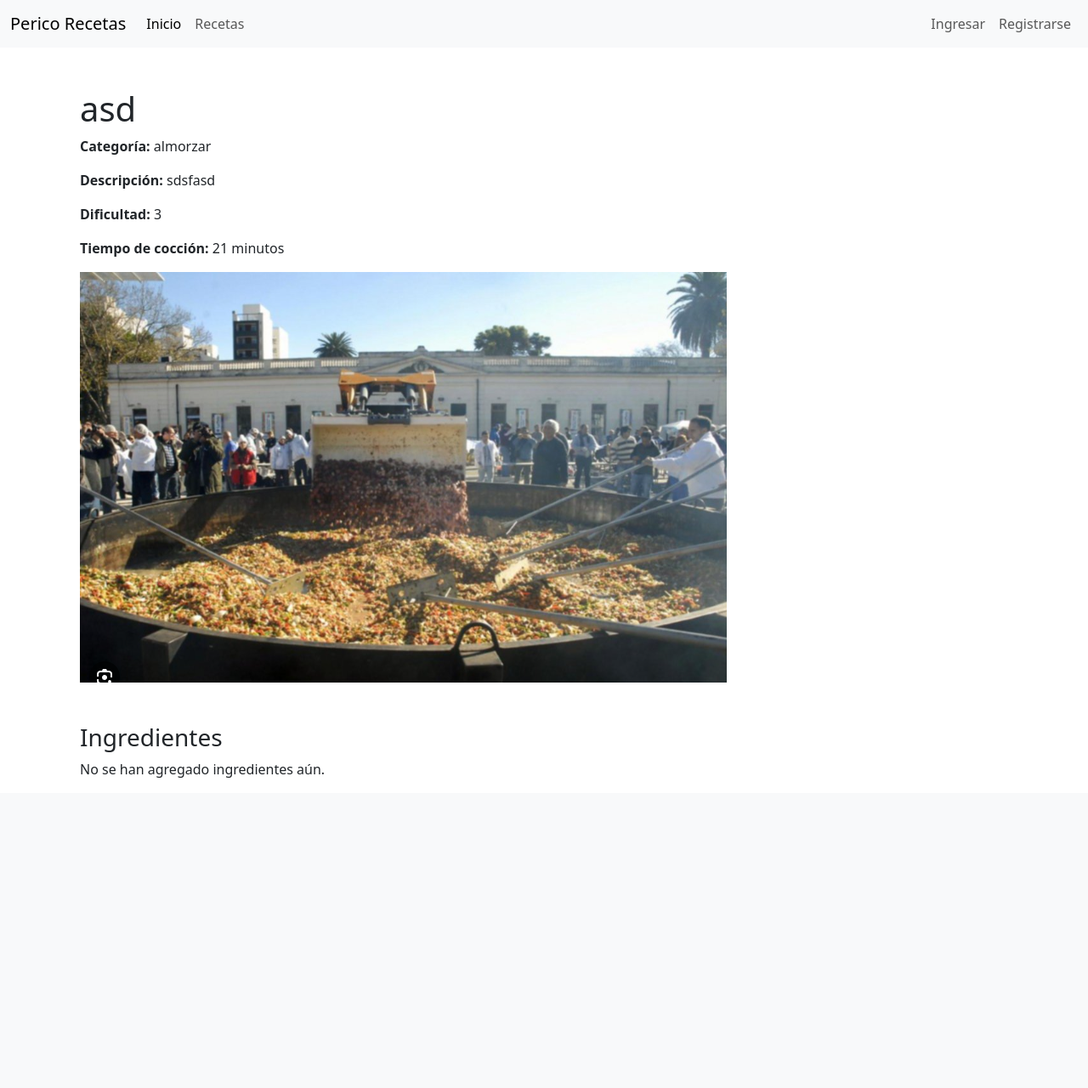
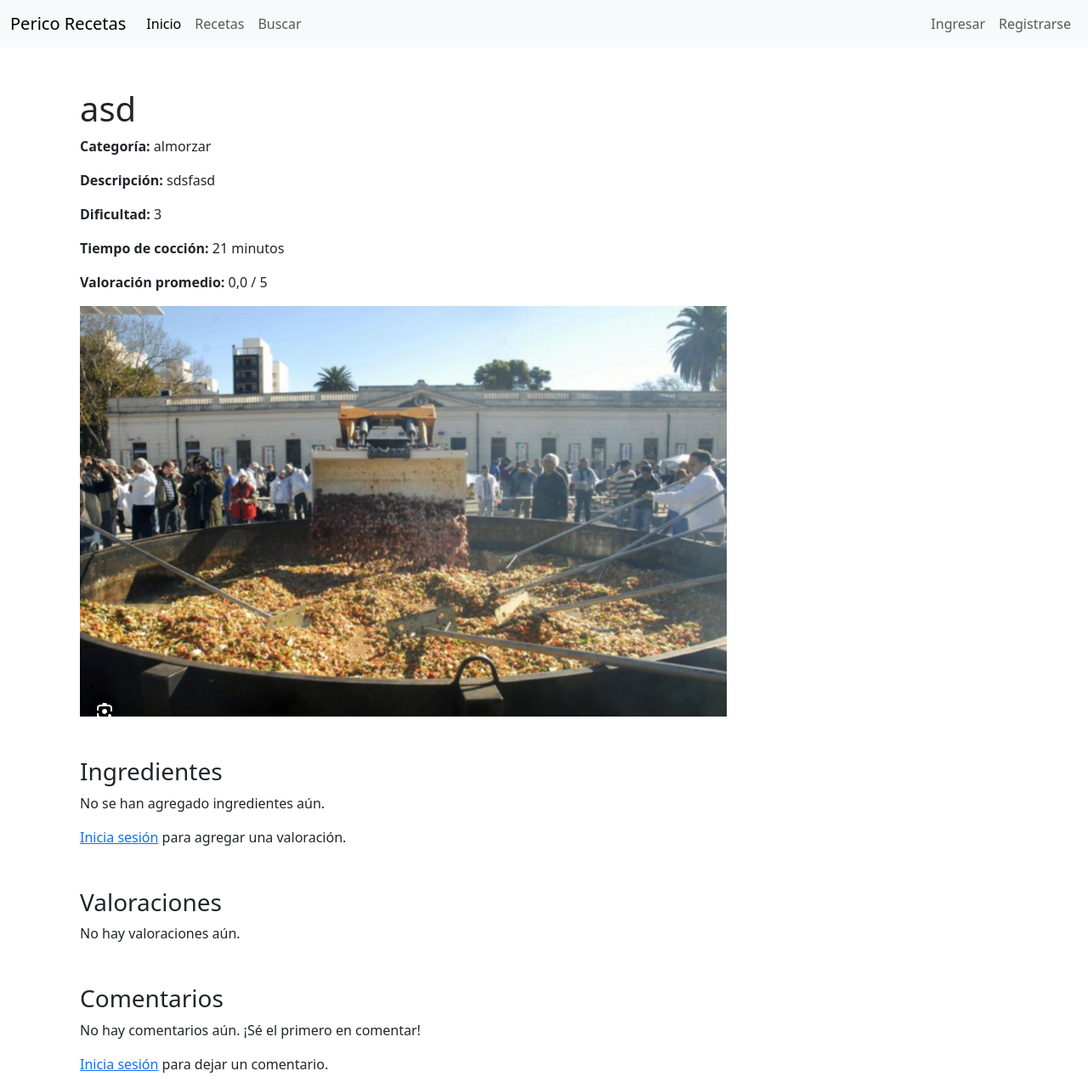
Before and after one commit to LeNoNll65ll/sistema_recetas, a Django app: page /recetas/4/ in a window 1280 px wide. Shown: the whole page at 85% size. Before the commit the page ends 915 px from the top, so only its background shows below. Run offline with Django 5.2, Linux system fonts and the light colour scheme; data comes from the database, SQL or seed files in the repository; both versions use the stored data as it was after the commit.

Commit message:
actualizacion

```diff
--- a/apps/core/forms.py
+++ b/apps/core/forms.py
@@ -31,3 +31,19 @@ class IngredienteForm(forms.ModelForm):
     class Meta:
         model = Ingrediente
         fields = ['nombre', 'unidad']
+
+class ValoracionForm(forms.ModelForm):
+    class Meta:
+        model = Valoracion
+        fields = ['estrellas', 'comentario']
+        widgets = {
+            'estrellas': forms.RadioSelect(choices=[(i, f"{i} estrellas") for i in range(1, 6)]),
+        }
+
+class ComentarioForm(forms.ModelForm):
+    class Meta:
+        model = Comentario
+        fields = ['texto']
+        widgets = {
+            'texto': forms.Textarea(attrs={'rows': 3, 'placeholder': 'Escribe tu comentario aquí...'}),
+        }
--- a/apps/core/models.py
+++ b/apps/core/models.py
@@ -72,6 +72,9 @@ class Valoracion(models.Model):
     estrellas = models.IntegerField(validators=[MinValueValidator(1), MaxValueValidator(5)])
     comentario = models.TextField(blank=True, null=True)
 
+    class Meta:
+        unique_together = ('usuario', 'receta')  # Restricción de una valoración por usuario y receta
+
     def __str__(self):
         return f"Valoración de {self.estrellas} estrellas para {self.receta.titulo} por {self.usuario.username}"
 
--- a/apps/core/templates/base.html
+++ b/apps/core/templates/base.html
@@ -26,9 +26,18 @@
                     <li class="nav-item">
                         <a class="nav-link" href="{% url 'agregar_receta' %}">Agregar Recetas</a>
                     </li>
+                    <li class="nav-item">
+                        <a class="nav-link" href="{% url 'agregar_receta' %}">Mis resetas</a>
+                    </li>
+                    <li class="nav-item">
+                        <a class="nav-link" href="{% url 'agregar_receta' %}">Mis Favoritos</a>
+                    </li>
                     {% endif %}
                     <li class="nav-item">
                         <a class="nav-link" href="{% url 'lista_recetas' %}">Recetas</a>
+                    </li>
+                    <li class="nav-item">
+                        <a class="nav-link" href="{% url 'lista_recetas' %}">Buscar</a>
                     </li>
                 </ul>
                 <ul class="navbar-nav mb-2 mb-lg-0">
--- a/apps/core/templates/agregar_ingredientes.html
+++ b/apps/core/templates/ingredientes/agregar_ingredientes.html
@@ -19,7 +19,7 @@
         {% csrf_token %}
         {{ form.as_p }}
         <button type="submit" class="btn btn-primary">Guardar Ingrediente</button>
-        <a href="{% url 'crear_ingrediente' receta_id=receta.id %}" class="btn btn-primary">Crear Nuevo Ingrediente</a>
+        <a href="{% url 'crear_ingrediente' receta_id=receta.id %}" class="btn btn-success">Crear Nuevo Ingrediente</a>
     </form>
     <a href="{% url 'detalle_receta' receta.id %}" class="btn btn-secondary mt-3">Volver a la Receta</a>
 </div>
--- a/apps/core/templates/crear_ingrediente.html
+++ b/apps/core/templates/ingredientes/crear_ingrediente.html
@@ -2,7 +2,6 @@
 
 {% block content %}
 <h2>Crear Nuevo Ingrediente</h2>
-<p>Receta ID: {{ receta_id }}</p>
   <form method="post">
     {% csrf_token %}
     {{ form.as_p }}
--- /dev/null
+++ b/apps/core/templates/recetas/detalle_receta.html
@@ -0,0 +1,114 @@
+{% extends 'base.html' %}
+
+{% block title %}{{ receta.titulo }} | Detalles{% endblock %}
+
+{% block content %}
+<div class="container mt-5">
+    <h1>{{ receta.titulo }}</h1>
+    <p><strong>Categoría:</strong>
+        {% if receta.categoria %}
+            {{ receta.categoria.nombre }}
+        {% else %}
+            Sin categoría
+        {% endif %}
+    </p>
+    <p><strong>Descripción:</strong> {{ receta.descripcion }}</p>
+    <p><strong>Dificultad:</strong> {{ receta.dificultad }}</p>
+    <p><strong>Tiempo de cocción:</strong> {{ receta.tiempo_coccion }} minutos</p>
+    <!-- Valoración promedio -->
+    <p><strong>Valoración promedio:</strong> {{ promedio_valoraciones|floatformat:1 }} / 5</p>
+    {% if receta.imagen %}
+        <img src="{{ receta.imagen.url }}" alt="{{ receta.titulo }}" class="img-fluid">
+    {% endif %}
+
+    <!-- Ingredientes -->
+    <h3 class="mt-5">Ingredientes</h3>
+    {% if ingredientes %}
+        <ul>
+            {% for ingrediente in ingredientes %}
+                <li>
+                    {% if receta.usuario == request.user %}
+                    <!-- Botón para eliminar -->
+                    <form action="{% url 'eliminar_ingrediente' ingrediente.id %}" method="post" class="d-inline">
+                        {% csrf_token %}
+                        <button type="submit" class="btn btn-danger btn-sm">X</button>
+                    </form>
+                    {% endif %}
+                    {{ ingrediente.cantidad }} {{ ingrediente.ingrediente.unidad }} de {{ ingrediente.ingrediente.nombre }}
+                </li>
+            {% endfor %}
+        </ul>
+    {% else %}
+        <p>No se han agregado ingredientes aún.</p>
+    {% endif %}
+
+    <!-- Opciones de edición solo para el propietario -->
+    {% if receta.usuario == request.user %}
+        <a href="{% url 'editar_receta' receta.id %}" class="btn btn-warning mt-3">Editar Receta</a>
+        <a href="{% url 'eliminar_receta' receta.id %}" class="btn btn-danger mt-3">Eliminar Receta</a>
+        <a href="{% url 'agregar_ingrediente' receta.id %}" class="btn btn-success mt-3">Agregar Ingredientes</a>
+    {% endif %}
+
+    <!-- Formulario para agregar una valoración -->
+    {% if user.is_authenticated %}
+        {% if receta.usuario != request.user %}
+        <h3 class="mt-5">Agregar tu valoración</h3>
+        <form method="post">
+            {% csrf_token %}
+            {{ form.as_p }}
+            <button type="submit" class="btn btn-primary">Enviar valoración</button>
+        </form>
+        {% endif %}
+    {% else %}
+        <p class="mt-3"><a href="{% url 'login' %}">Inicia sesión</a> para agregar una valoración.</p>
+    {% endif %}
+
+    <!-- Mostrar valoraciones -->
+    <h3 class="mt-5">Valoraciones</h3>
+    {% if valoraciones %}
+        <ul>
+            {% for valoracion in valoraciones %}
+                <li>
+                    <strong>{{ valoracion.usuario.username }}</strong>:
+                    {{ valoracion.estrellas }} estrellas
+                    {% if valoracion.comentario %}
+                        <p>{{ valoracion.comentario }}</p>
+                    {% endif %}
+                </li>
+            {% endfor %}
+        </ul>
+    {% else %}
+        <p>No hay valoraciones aún.</p>
+    {% endif %}
+
+    <!-- Sección de comentarios -->
+    <h3 class="mt-5">Comentarios</h3>
+
+    <!-- Lista de comentarios -->
+    {% if comentarios %}
+        <ul>
+            {% for comentario in comentarios %}
+                <li>
+                    <strong>{{ comentario.usuario.username }}</strong> ({{ comentario.fecha }}):
+                    <p>{{ comentario.texto }}</p>
+                </li>
+            {% endfor %}
+        </ul>
+    {% else %}
+        <p>No hay comentarios aún. ¡Sé el primero en comentar!</p>
+    {% endif %}
+
+    <!-- Formulario para agregar un comentario -->
+    {% if user.is_authenticated %}
+        <h4>Deja tu comentario</h4>
+        <form method="post">
+            {% csrf_token %}
+            {{ comentario_form.as_p }}
+            <button type="submit" name="comentario" class="btn btn-primary">Enviar comentario</button>
+        </form>
+    {% else %}
+        <p><a href="{% url 'login' %}">Inicia sesión</a> para dejar un comentario.</p>
+    {% endif %}
+
+</div>
+{% endblock %}
--- a/apps/core/templates/lista_recetas.html
+++ b/apps/core/templates/recetas/lista_recetas.html
@@ -11,7 +11,7 @@
         <div class="col-md-4">
             <div class="card">
                 {% if receta.imagen %}
-                <img src="{{ receta.imagen.url }}" class="card-img-top" alt="{{ receta.titulo }}">
+                <img src="{{ receta.imagen.url }}" class="card-img-top" alt="{{ receta.titulo }}" style="height: 350px; object-fit: cover;">
                 {% else %}
                 {% load static%}
                 <img src="{% static 'img/default_receta.png' %}" class="card-img-top" alt="Sin Imagen">
--- a/apps/core/views.py
+++ b/apps/core/views.py
@@ -5,9 +5,10 @@ from django.contrib import messages
 from django.contrib.auth.forms import UserCreationForm
 from django.contrib.auth.models import User
 from django.db import IntegrityError
+from django.db.models import Avg
 from django.urls import reverse, reverse_lazy
 from django.views.generic import TemplateView, CreateView, View, DetailView, ListView, UpdateView
-from django.views.generic.edit import DeleteView
+from django.views.generic.edit import DeleteView, FormMixin
 from django.contrib.auth.views import LoginView, LogoutView
 from django.contrib.auth.mixins import LoginRequiredMixin
 from .forms import *
@@ -35,7 +36,7 @@ class HolaMundoView(TemplateView):
 # Vista para ingresar (login)
 class IngresarView(LoginView):
     # Renderiza el formulario de inicio de sesión
-    template_name = 'login.html'
+    template_name = 'registro/login.html'
     redirect_authenticated_user = True  # Redirige si ya está autenticado
     next_page = '/'  # Redirige al inicio después del login
 
@@ -65,7 +66,7 @@ class SalirView(LoginRequiredMixin, LogoutView):
 class RegistrarseView(View):
     def get(self, request):
         # Renderiza el formulario de registro
-        return render(request, 'register.html', {"form": UserCreationForm()})
+        return render(request, 'registro/register.html', {"form": UserCreationForm()})
 
     def post(self, request):
         # Procesa el registro de un nuevo usuario
@@ -95,7 +96,7 @@ class RegistrarseView(View):
 # Vista para agregar recetas
 class AgregarRecetaView(LoginRequiredMixin, CreateView):
     # Renderiza un formulario para agregar recetas
-    template_name = 'agregar_receta.html'
+    template_name = 'recetas/agregar_receta.html'
     form_class = RecetaForm
 
     def form_valid(self, form):
@@ -120,7 +121,7 @@ class AgregarRecetaView(LoginRequiredMixin, CreateView):
 class ListaRecetasView(ListView):
     # Muestra todas las recetas en una lista paginada
     model = Receta
-    template_name = 'lista_recetas.html'
+    template_name = 'recetas/lista_recetas.html'
     context_object_name = 'recetas'
     paginate_by = 3  # Número de recetas por página
 
@@ -130,18 +131,68 @@ class ListaRecetasView(ListView):
 
 
 # Vista para los detalles de una receta
-class DetalleRecetaView(DetailView):
-    # Muestra los detalles de una receta específica
+class DetalleRecetaView(FormMixin, DetailView):
     model = Receta
-    print(model)
-    template_name = 'detalle_receta.html'
+    template_name = 'recetas/detalle_receta.html'
     context_object_name = 'receta'
+    form_class = ValoracionForm  # Formulario para valoraciones
+    comentario_form = ComentarioForm
 
     def get_context_data(self, **kwargs):
-        # Incluye los ingredientes de la receta en el contexto
         context = super().get_context_data(**kwargs)
-        context['ingredientes'] = self.object.ingredientes.all()
+        context['valoraciones'] = self.object.valoraciones.all()
+        context['promedio_valoraciones'] = self.object.valoraciones.aggregate(promedio=Avg('estrellas'))['promedio'] or 0
+        context['form'] = self.get_form()
+        context['comentarios'] = self.object.comentarios.all()  # Traer todos los comentarios de la receta
+        context['comentario_form'] = ComentarioForm()  # Formulario para nuevos comentarios
+        context['ingredientes'] = self.object.ingredientes.all()  # Traer todos los ingredientes relacionados
         return context
+
+    def post(self, request, *args, **kwargs):
+        self.object = self.get_object()
+        form = self.get_form()
+        # Manejar valoraciones
+        if 'estrellas' in request.POST:
+            form = self.get_form()
+            if form.is_valid():
+                # Intentar obtener o crear la valoración
+                valoracion, creada = Valoracion.objects.get_or_create(
+                    usuario=request.user,
+                    receta=self.object,
+                    defaults={
+                        'estrellas': form.cleaned_data['estrellas'],
+                        'comentario': form.cleaned_data['comentario']
+                    }
+                )
+                if not creada:
+                    # Si ya existía, actualizar los campos
+                    valoracion.estrellas = form.cleaned_data['estrellas']
+                    valoracion.comentario = form.cleaned_data['comentario']
+                    valoracion.save()
+
+                # Actualizar el promedio de valoraciones
+                self.object.valoracion_promedio = self.object.valoraciones.aggregate(promedio=Avg('estrellas'))['promedio'] or 0
+                self.object.save()
+
+                return self.form_valid(form)
+            else:
+                return self.form_invalid(form)
+
+        # Manejar comentarios
+        elif 'comentario' in request.POST:
+            comentario_form = ComentarioForm(request.POST)
+            if comentario_form.is_valid():
+                comentario = comentario_form.save(commit=False)
+                comentario.usuario = request.user
+                comentario.receta = self.object
+                comentario.save()
+                return redirect(self.get_success_url())
+
+        return redirect(self.get_success_url())
+
+    def get_success_url(self):
+        return reverse('recetas/detalle_receta', kwargs={'pk': self.object.pk})
+
 
 
 # Vista para editar recetas
@@ -149,7 +200,7 @@ class EditarRecetaView(UpdateView):
     # Renderiza un formulario para editar recetas
     model = Receta
     fields = ['titulo', 'descripcion', 'categoria', 'tiempo_coccion', 'dificultad', 'imagen']
-    template_name = 'editar_receta.html'
+    template_name = 'recetas/editar_receta.html'
 
     def get_success_url(self):
         # Redirige al detalle de la receta después de editar
@@ -160,7 +211,7 @@ class EditarRecetaView(UpdateView):
 class EliminarRecetaView(DeleteView):
     # Renderiza una página para confirmar la eliminación de recetas
     model = Receta
-    template_name = 'eliminar_receta.html'
+    template_name = 'recetas/eliminar_receta.html'
     success_url = reverse_lazy('lista_recetas')  # Redirige a la lista de recetas después de eliminar
 
 
@@ -173,7 +224,7 @@ class AgregarIngredienteView(LoginRequiredMixin, CreateView):
     # Renderiza un formulario para agregar ingredientes
     model = RecetaIngrediente
     form_class = IngredienteRecetaForm
-    template_name = 'agregar_ingredientes.html'
+    template_name = 'ingredientes/agregar_ingredientes.html'
 
     def get_context_data(self, **kwargs):
         # Incluye la receta en el contexto
@@ -200,7 +251,7 @@ class AgregarIngredienteView(LoginRequiredMixin, CreateView):
 class EliminarIngredienteView(LoginRequiredMixin, DeleteView):
     # Renderiza una página para confirmar la eliminación de ingredientes
     model = RecetaIngrediente
-    template_name = 'confirmar_eliminar_ingrediente.html'
+    template_name = 'ingredientes/confirmar_eliminar_ingrediente.html'
 
     def get_object(self, queryset=None):
         # Verifica si el usuario tiene permiso para eliminar el ingrediente
@@ -217,7 +268,7 @@ class EliminarIngredienteView(LoginRequiredMixin, DeleteView):
 class CrearIngredienteView(LoginRequiredMixin, CreateView):
     model = Ingrediente
     form_class = IngredienteForm
-    template_name = 'crear_ingrediente.html'
+    template_name = 'ingredientes/crear_ingrediente.html'
 
     def get_success_url(self):
         receta_id = self.kwargs.get('receta_id')
```
Also changed, not shown: apps/core/templates/detalle_receta.html (deleted, +0 -47 lines), apps/core/templates/ingredientes/confirmar_eliminar_ingrediente.html (renamed from apps/core/templates/confirmar_eliminar_ingrediente.html), apps/core/templates/recetas/agregar_receta.html (renamed from apps/core/templates/agregar_receta.html), apps/core/templates/recetas/editar_receta.html (renamed from apps/core/templates/editar_receta.html), apps/core/templates/recetas/eliminar_receta.html (renamed from apps/core/templates/eliminar_receta.html), apps/core/templates/registro/login.html (renamed from apps/core/templates/login.html), apps/core/templates/registro/register.html (renamed from apps/core/templates/register.html), db.sqlite3, media/recetas/es-y-no-es-ud-me-entiende.gif (added), media/recetas/lucre-perico.jpeg (added).
